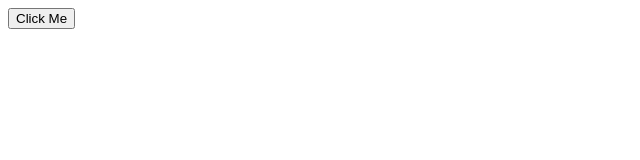
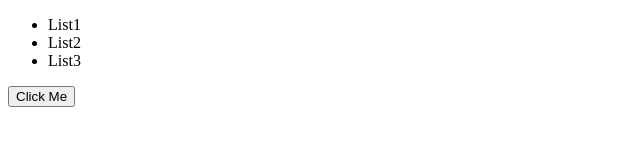
Before and after one commit to NathanielDaniels/NewJavascript2020, a plain HTML site: page index.html in a window 1280 px wide. Shown: the whole page, without its empty margins (0-640 px from the left). Drawn offline with Linux system fonts and the light colour scheme.

Commit message:
finished Altering Styles, onto getComputedStyle

```diff
--- a/index.html
+++ b/index.html
@@ -8,6 +8,13 @@
   </head>
   <body>
     <section>
+      <div class="container">
+        <ul>
+          <li>List1</li>
+          <li>List2</li>
+          <li>List3</li>
+        </ul>
+      </div>
       <div id="js"></div>
     </section>
 
```
Also changed, not shown: script.js (+46 -0 lines).
